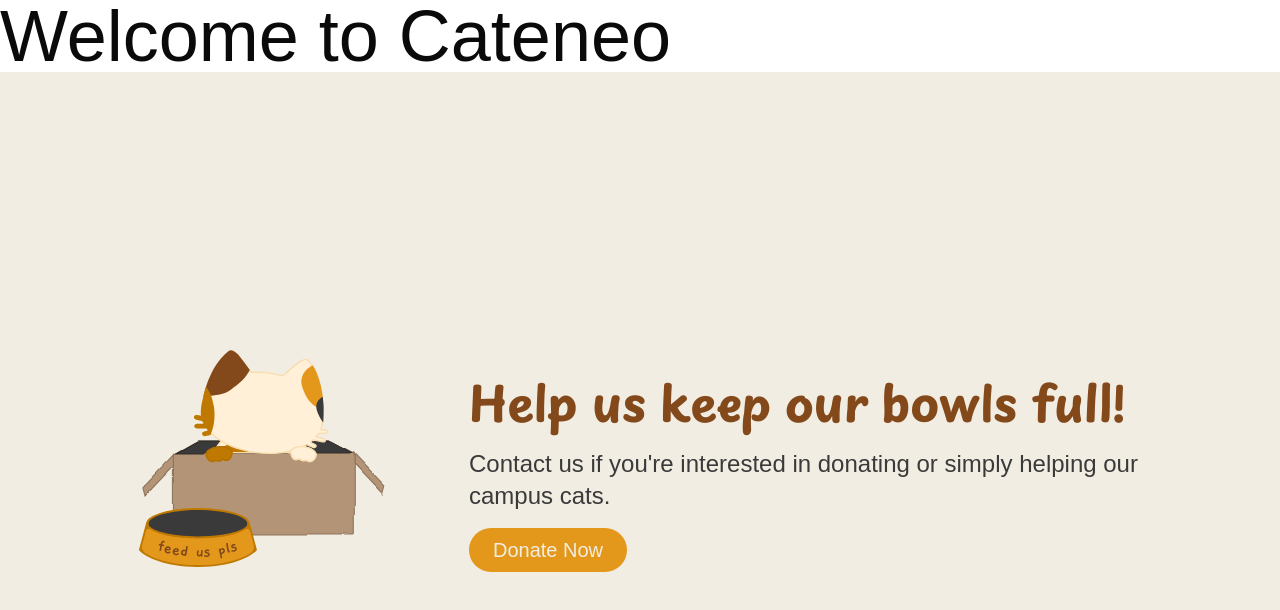
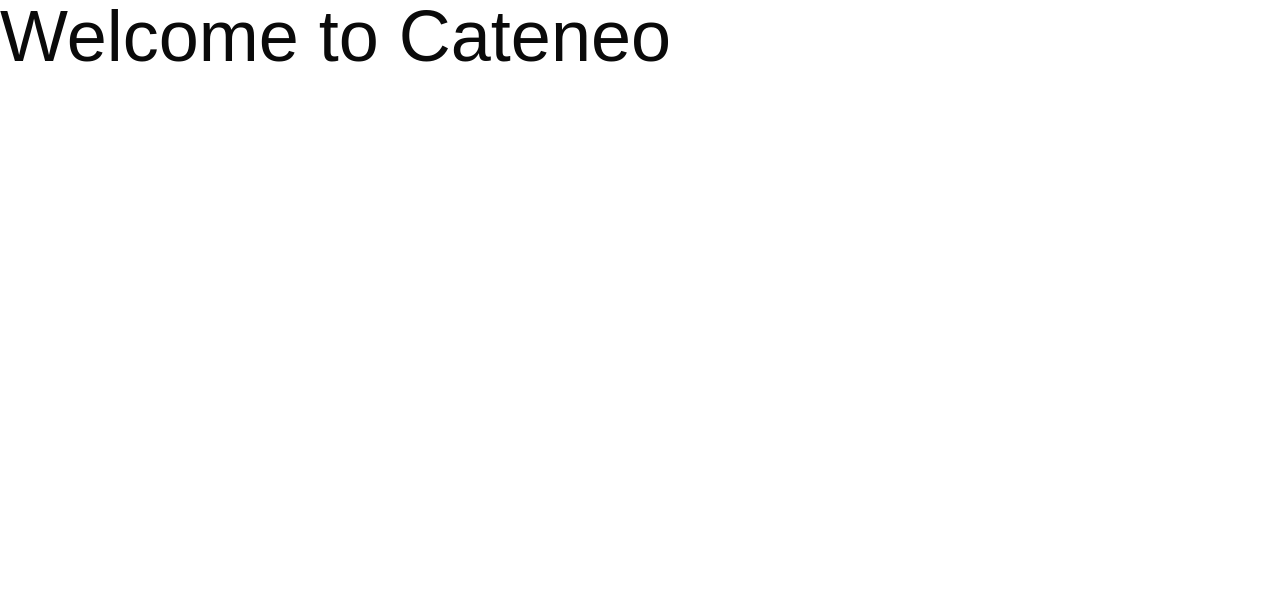
Before and after one commit to SAMAHAN-Systems-Development/cateneo-frontend, a Next.js app: page / in a window 1280 px wide. Shown: the top 610 px of the page. Built offline with nearby package versions, Linux system fonts and the light colour scheme; a web font is replaced by a local one.

Commit message:
fix: revert changes made to page.tsx

```diff
--- a/src/app/page.tsx
+++ b/src/app/page.tsx
@@ -1,6 +1,5 @@
 import Navbar from "@/components/ui/navigation-bar";
 import { RoundedButton } from "@/components/ui/rounded-button";
-import DonationSection from "@/components/sections/donation-section";
 
 const page = () => {
   return (
@@ -10,7 +9,6 @@ const page = () => {
           Welcome to Cateneo
         </h1>
       </div>
-      <DonationSection />
     </>
   );
 };
```
